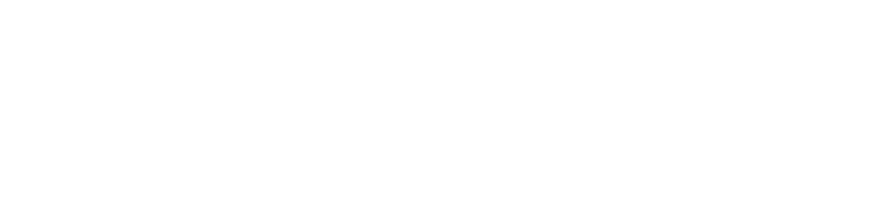
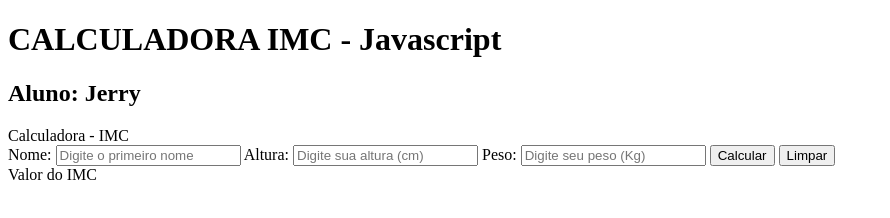
Before and after one commit to jerry-themachine/Aplicativo-para-c-lculo-de-IMC, a plain HTML site: page index.html in a window 1280 px wide. Shown: the whole page, without its empty margins (0-890 px from the left). Drawn offline with Linux system fonts and the light colour scheme.

Commit message:
Projeto App Cálculo de IMC - 3ª modificação (inserção de tags h1, h2, div's, form, label's e input's com seus respectivos textos)

```diff
--- a/index.html
+++ b/index.html
@@ -7,6 +7,27 @@
     <title>Calculadora IMC</title>
 </head>
 <body>
-
+    <header>
+        <h1>CALCULADORA IMC - Javascript</h1>
+        <h2>Aluno: Jerry</h2>
+    </header>
+    <main>
+        <div class="calculadora">
+            <div class="titulo">Calculadora - IMC</div>
+            <form class="form" name="form" id="form" autocomplete="off" method="post">
+                <label for="nome">Nome:</label>
+                <input type="text" id="nome" maxlength="15" placeholder="Digite o primeiro nome" required>
+                <label for="altura">Altura:</label>
+                <input type="text" id="altura" placeholder="Digite sua altura (cm)" required>
+                <label for="peso">Peso:</label>
+                <input type="text" id="peso" placeholder="Digite seu peso (Kg)" required>
+                <input class="btn" type="submit" value="Calcular">
+                <input class="btn-1" type="reset" value="Limpar">
+                <div class="res" id="res">
+                    <span id="resImc">Valor do IMC</span>
+                </div>
+            </form>
+        </div>
+    </main>
 </body>
 </html>
```
